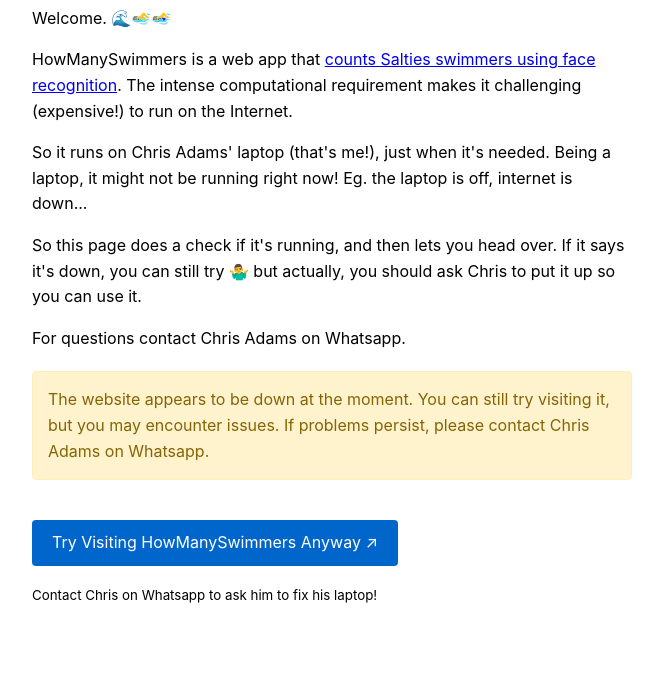
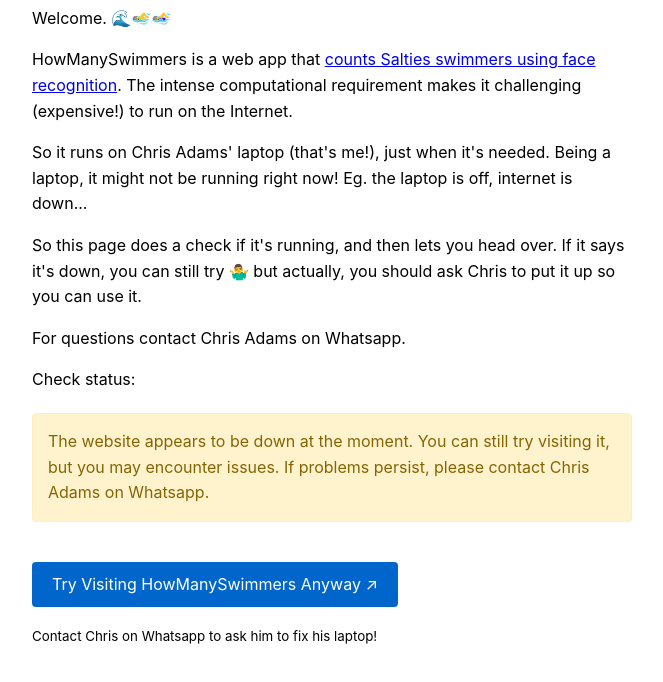
Before and after one commit to cadamsdotcom/HowManySwimmers, a plain HTML site: page index.html in a window 1280 px wide. Shown: the part 158-840 px from the top of the page, without its empty margins (308-971 px from the left). Before the commit the page ends 805 px from the top, so only its background shows below. Drawn offline with Linux system fonts and the light colour scheme; no server answers.

Commit message:
Even more copy fixes

```diff
--- a/index.html
+++ b/index.html
@@ -63,6 +63,9 @@
     <p>
       For questions contact Chris Adams on Whatsapp.
     </p>
+    <p>
+      Check status:
+    </p>
   </div>
   <div id="status">Checking if HowManySwimmers is up and running...</div>
   <div id="content"></div>
```
